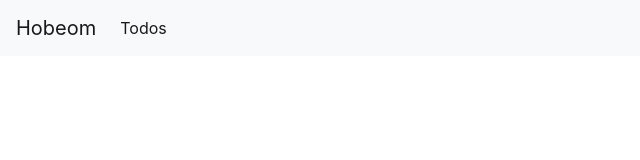
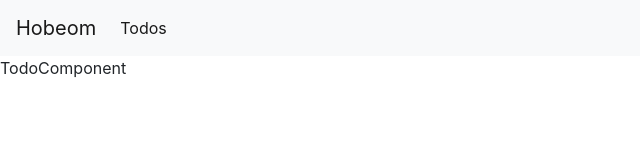
Before and after one commit to ho-beom-cheon/Vue3-project, a Vue app: page /todos/1 in a window 1280 px wide. Before the commit this address had no page. Shown: the top 160 px of the page, without its empty margins (0-640 px from the left). Built offline with nearby package versions, Linux system fonts and the light colour scheme.

Commit message:
45. ToDo 수정 페이지 route 추가

```diff
--- /dev/null
+++ b/src/pages/todos/_id.vue
@@ -0,0 +1,19 @@
+<template>
+    <div>TodoComponent</div>
+</template>
+
+<script>
+    import { useRoute } from 'vue-router';
+
+    export default {
+        setup() {
+            const route = useRoute();
+
+            console.log("route : " + route.name);
+        }
+    }
+
+</script>
+
+<style>
+</style>
--- a/src/router/index.js
+++ b/src/router/index.js
@@ -1,6 +1,7 @@
 import { createRouter, createWebHistory } from "vue-router";
 import Home from '../pages/HomeIndex.vue';
 import Todos from '../pages/todos/TodosIndex.vue';
+import Todo from '../pages/todos/_id.vue';
 
 const router = createRouter({
     history: createWebHistory(),
@@ -15,6 +16,11 @@
             name: 'Todos',
             component: Todos,
         },
+        {
+            path: '/todos/:id',
+            name: 'Todo',
+            component: Todo,
+        },
     ]
 });
 
```
